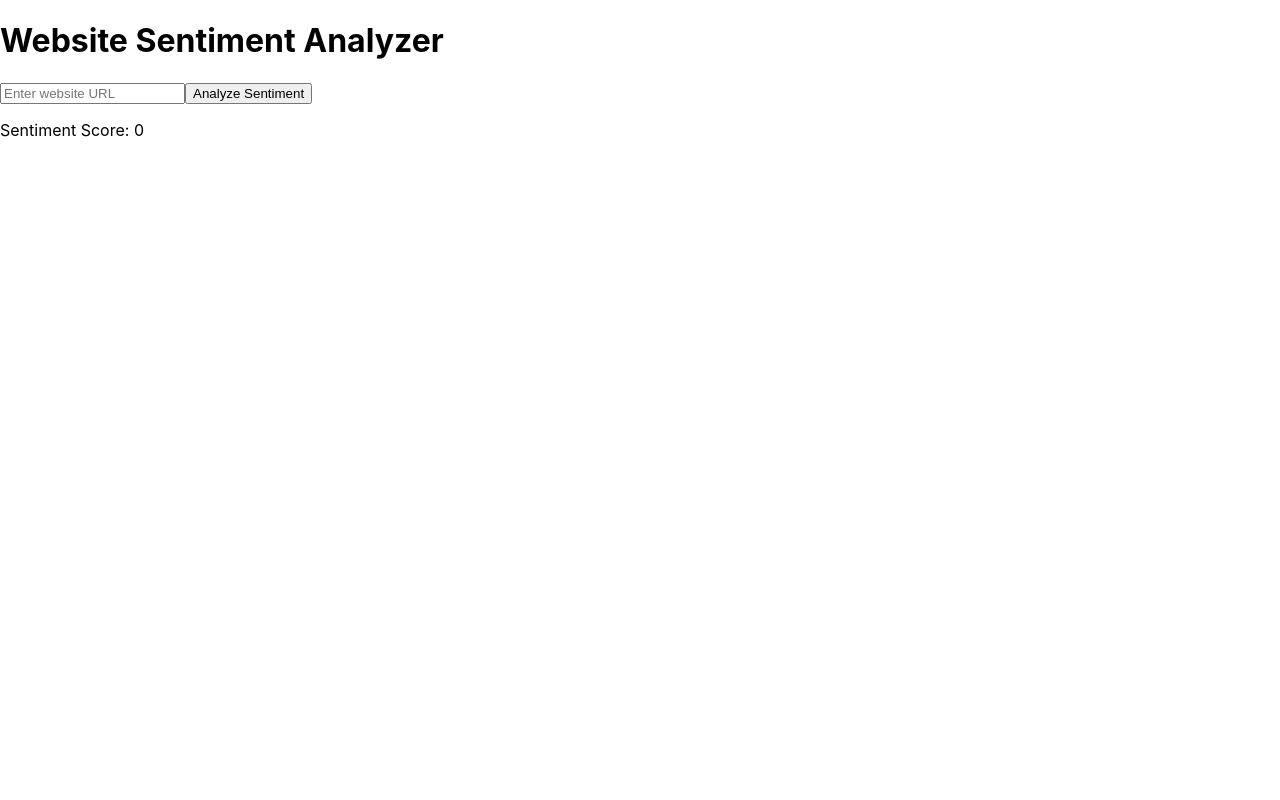
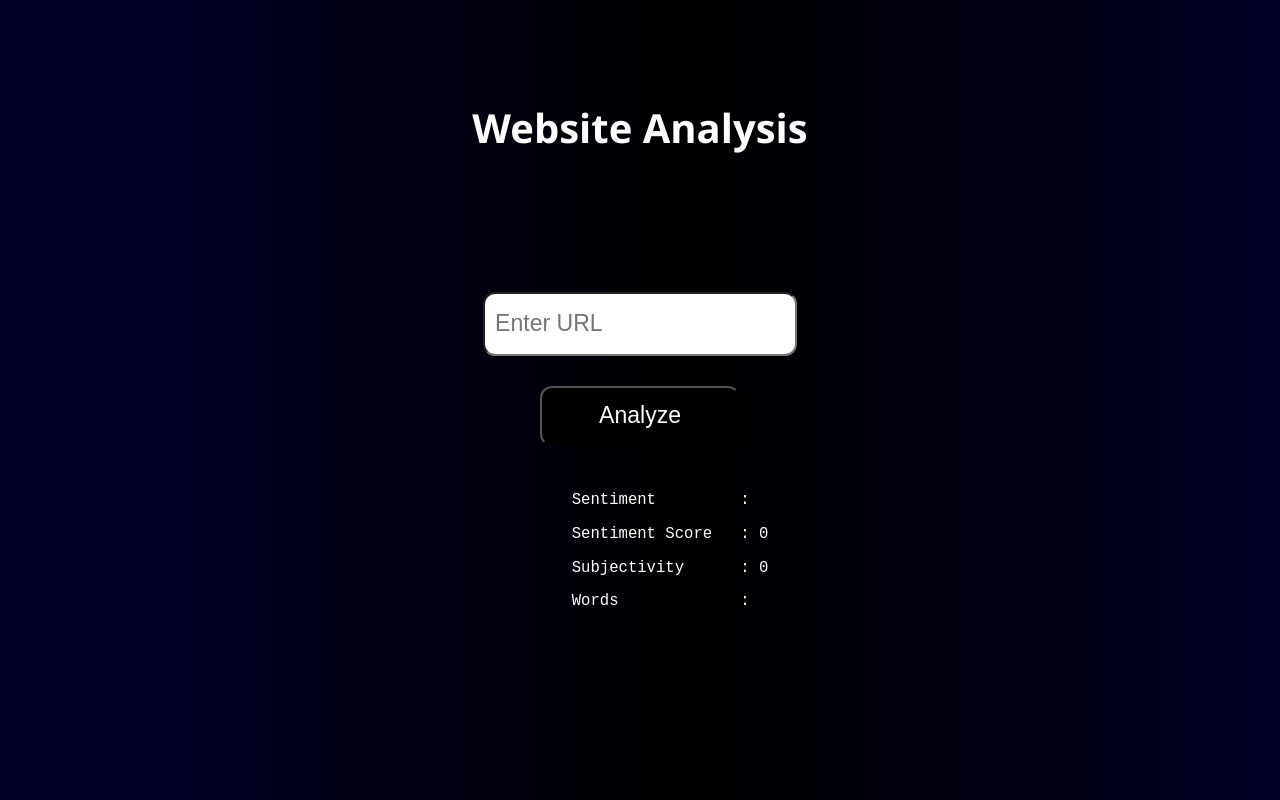
Before and after one commit to AyushKumarBar/website-analysis, a React (Create React App) app: page / in a window 1280 px wide. Built offline with nearby package versions, Linux system fonts and the light colour scheme.

Commit message:
new changes

```diff
--- a/package.json
+++ b/package.json
@@ -7,9 +7,12 @@
     "@testing-library/react": "^13.4.0",
     "@testing-library/user-event": "^13.5.0",
     "axios": "^1.4.0",
+    "js-circle-progress": "^1.0.0-beta.0",
     "react": "^18.2.0",
+    "react-circular-progressbar": "^2.1.0",
     "react-dom": "^18.2.0",
     "react-scripts": "5.0.1",
+    "reactjs-popup": "^2.0.5",
     "sentiment": "^5.0.2",
     "web-vitals": "^2.1.4"
   },
--- a/src/App.css
+++ b/src/App.css
@@ -1,38 +1,103 @@
-.App {
-  text-align: center;
+circle-progress::part(base) {
+  width: 200px;
+  height: auto;
 }
 
-.App-logo {
-  height: 40vmin;
-  pointer-events: none;
+::part(text-value) {
+  fill: gray;
 }
 
-@media (prefers-reduced-motion: no-preference) {
-  .App-logo {
-    animation: App-logo-spin infinite 20s linear;
+.red {
+  ::part(value) {
+    fill: none;
+    stroke: #ff5100;
+
+  }
+
+}
+
+::part(text-separator) {
+  display: none;
+}
+
+::part(text-max) {
+  display: none;
+}
+
+.normal {
+  ::part(value) {
+    fill: none;
+    stroke: #00b3ff;
   }
 }
 
-.App-header {
-  background-color: #282c34;
-  min-height: 100vh;
+h1 {
+  margin-top: 100px;
+  align-items: center;
+  font-size: 2.5rem;
+}
+
+.main-container {
+  display: flex;
+  justify-content: center;
+  align-items: center;
+  flex-direction: column;
+  height: 100%;
+  color: white;
+  font-size: larger;
+  font-family: 'Segoe UI', Tahoma, Geneva, Verdana, sans-serif;
+}
+
+.contain {
+  display: flex;
+  flex-direction: row-reverse;
+  justify-content: center;
+  align-items: center;
+  flex-wrap: wrap;
+}
+
+.contain div {
+  margin: 10px;
+}
+
+.input-container {
+  margin-top: 100px;
   display: flex;
   flex-direction: column;
   align-items: center;
   justify-content: center;
-  font-size: calc(10px + 2vmin);
-  color: white;
 }
 
-.App-link {
-  color: #61dafb;
+.submit-btn {
+  margin: 20px;
+  width: 200px;
+  height: 60px;
+  padding: 10px;
+  font-size: larger;
+  align-items: center;
+  justify-content: center;
+  color: white;
+  background-color: black;
+  border-radius: 12px;
 }
 
-@keyframes App-logo-spin {
-  from {
-    transform: rotate(0deg);
+.input {
+  margin: 10px;
+  width: 85%;
+  height: 40px;
+  padding: 10px;
+  font-size: larger;
+  align-items: center;
+  justify-content: center;
+  color: rgb(0, 0, 0);
+  border-radius: 12px;
+}
+
+@media screen and (max-width: 480px) {
+  .input-container{
+    margin-top: 10px;
   }
-  to {
-    transform: rotate(360deg);
+  h1{
+    margin-top: 50px;
   }
 }
--- a/src/App.js
+++ b/src/App.js
@@ -1,35 +1,81 @@
 import React, { useState } from 'react';
-import axios from 'axios';
+import 'js-circle-progress'
+import 'reactjs-popup/dist/index.css';
 
-function App() {
+import './App.css'
+
+
+const BACKEND_URL = 'http://localhost:5000'; // Replace with your actual backend URL
+
+
+
+const App = () => {
   const [url, setUrl] = useState('');
-  const [sentimentScore, setSentimentScore] = useState(0);
+  const [sentiment, setSentiment] = useState('');
+  const [sentiment_score, setSentiment_score] = useState('');
+  const [subjectivity_score, setSubjectivity_score] = useState('');
+  const [text_length, setText_length] = useState('');
+
 
   const analyzeSentiment = async () => {
     try {
-      const encodedUrl = encodeURIComponent(url);
-      const response = await axios.get(`/api/analyze?url=${encodedUrl}`);
-      setSentimentScore(response.data.analysis.score);
+      const response = await fetch(`${BACKEND_URL}/api/sentiment?url=${encodeURIComponent(url)}`);
+      const data = await response.json();
+      setSentiment(data.sentiment);
+      setSentiment_score(data.sentiment_score);
+      setSubjectivity_score(data.subjectivity_score);
+      setText_length(data.text_length)
+      setUrl('');
     } catch (error) {
       console.error('Error analyzing sentiment:', error);
     }
+
   };
 
+
+
   return (
-    <div>
-      <h1>Website Sentiment Analyzer</h1>
+    <div className="main-container">
+      <h1>Website Analysis</h1>
+
+
+      <div className='input-container'>
         <input
+          className='input'
           type="text"
+          placeholder="Enter URL"
           value={url}
           onChange={(e) => setUrl(e.target.value)}
-        placeholder="Enter website URL"
         />
-      <button onClick={analyzeSentiment}>Analyze Sentiment</button>
-      <div>
-        <p>Sentiment Score: {sentimentScore}</p>
+        <button className='submit-btn' onClick={analyzeSentiment}>Analyze</button>
       </div>
+      <div className='contain'>
+        <div className="result">
+          <pre>
+            <p>Sentiment         : {sentiment}</p>
+            <p>Sentiment Score   : {Math.ceil(sentiment_score * 100)}</p>
+            <p>Subjectivity      : {Math.ceil(subjectivity_score * 100)}</p>
+            <p>Words             : {text_length}</p>
+          </pre>
         </div>
+
+        <div className='progress'>
+          {
+            sentiment_score * 100 < 0 ?
+              <>
+                <div className='red'><circle-progress anticlockwise="true" value={-Math.ceil(sentiment_score * 100)} max="100" ></circle-progress></div></>
+              :
+              <><div className='normal'><circle-progress value={Math.abs(Math.ceil(sentiment_score * 100))} max="100" ></circle-progress></div></>
+          }
+        </div>
+        <div className='normal'>
+          <circle-progress value={Math.ceil(subjectivity_score * 100)} max="100"></circle-progress>
+        </div>
+
+      </div>
+
+    </div >
   );
-}
+};
 
 export default App;
--- a/src/index.css
+++ b/src/index.css
@@ -5,6 +5,8 @@ body {
     sans-serif;
   -webkit-font-smoothing: antialiased;
   -moz-osx-font-smoothing: grayscale;
+  background: rgb(2,0,36);
+background: linear-gradient(90deg, rgba(2,0,36,1) 13%, rgba(0,0,0,1) 54%, rgba(2,0,36,1) 100%);
 }
 
 code {
```
Also changed, not shown: netlify-functions/analyze.js (deleted, +0 -35 lines), 2 other files (tests, documents, lock files or other folders). Lines whose indentation alone changed are shown as unchanged.
